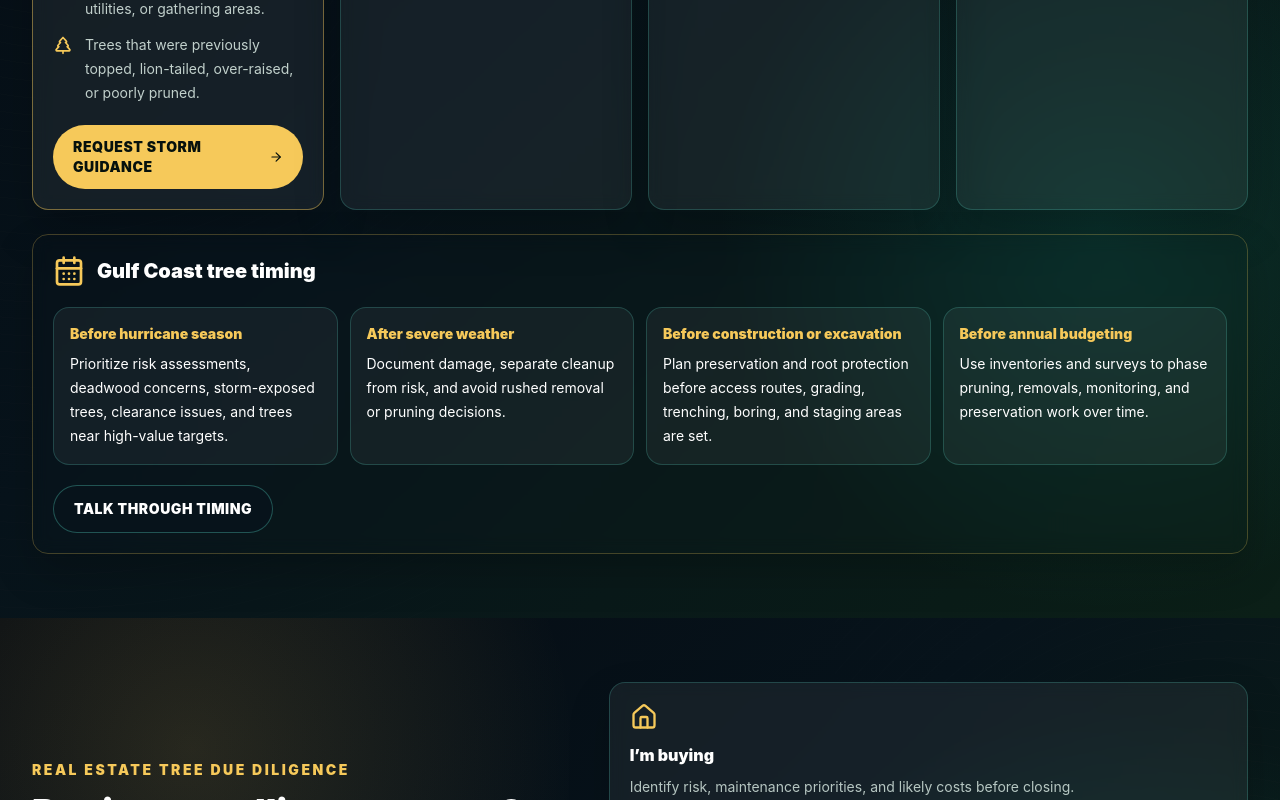
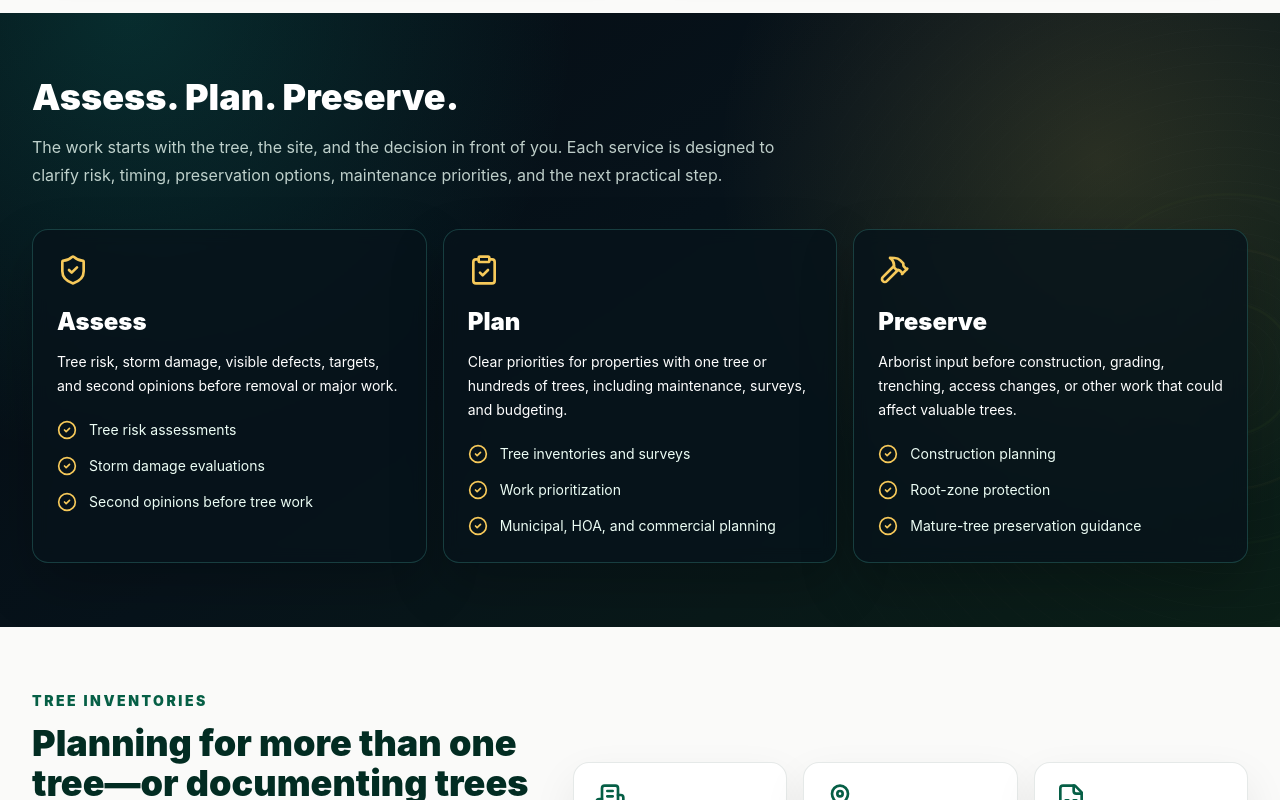
Before and after one commit to TheCryptoArborist/tree251, a Next.js app: page / in a window 1280 px wide. Shown: the part 1660-2460 px from the top of the page. Built offline with nearby package versions, Linux system fonts and the light colour scheme.

Commit message:
Simplify homepage trust section and remove duplicate content

```diff
--- a/components/AudienceTrustSection.tsx
+++ b/components/AudienceTrustSection.tsx
@@ -1,6 +1,4 @@
 import { Mail } from "lucide-react";
-import { DecisionGuidesSection } from "@/components/DecisionGuidesSection";
-import { RealEstateHomeSection } from "@/components/RealEstateHomeSection";
 import { inventoryMailto } from "@/components/ConsultBranding";
 
 const audienceGroups = [
@@ -51,15 +49,12 @@ export function AudienceTrustSection() {
             <p className="text-sm font-black text-[#06110d] sm:text-base">Engineers, municipalities, property managers, and project teams may email Peter directly.</p>
             <a href={inventoryMailto} className="mt-1 inline-block break-all text-sm font-bold text-emerald-950 underline decoration-emerald-900/35 underline-offset-4 hover:decoration-emerald-900 focus-ring">petertoler@me.com</a>
           </div>
-          <a href={inventoryMailto} className="inline-flex min-h-12 w-full shrink-0 items-center justify-center gap-2 rounded-full bg-[#07131b] px-6 py-3 text-sm font-black uppercase tracking-[0.04em] text-white transition hover:bg-emerald-950 focus-ring sm:w-auto">
+          <a href={inventoryMailto} data-track-event="Email Peter Click" data-track-location="homepage_contact_strip" className="inline-flex min-h-12 w-full shrink-0 items-center justify-center gap-2 rounded-full bg-[#07131b] px-6 py-3 text-sm font-black uppercase tracking-[0.04em] text-white transition hover:bg-emerald-950 focus-ring sm:w-auto">
             <Mail className="size-4 text-[#f6c95a]" aria-hidden="true" />
             Email Peter
           </a>
         </div>
       </section>
-
-      <DecisionGuidesSection />
-      <RealEstateHomeSection />
     </>
   );
 }
```
